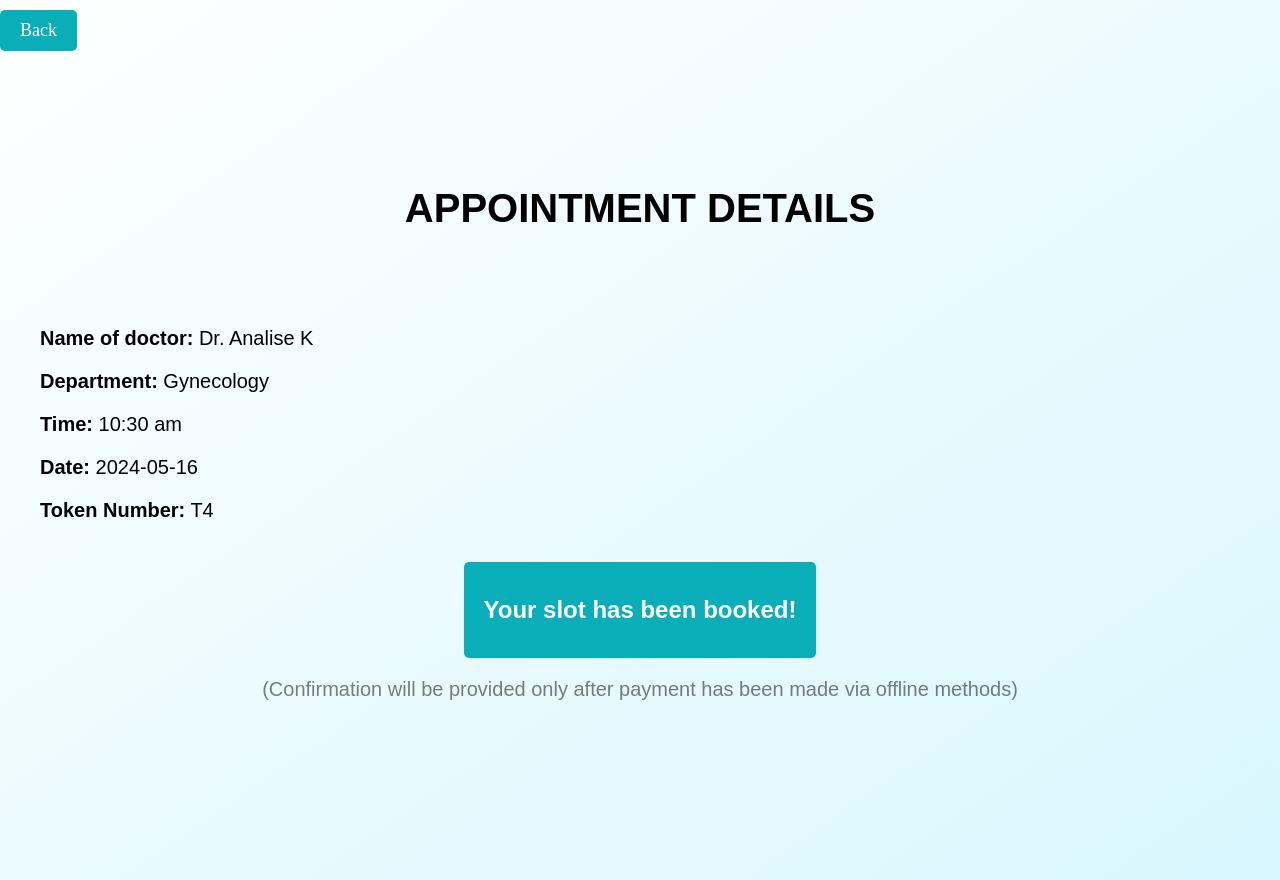
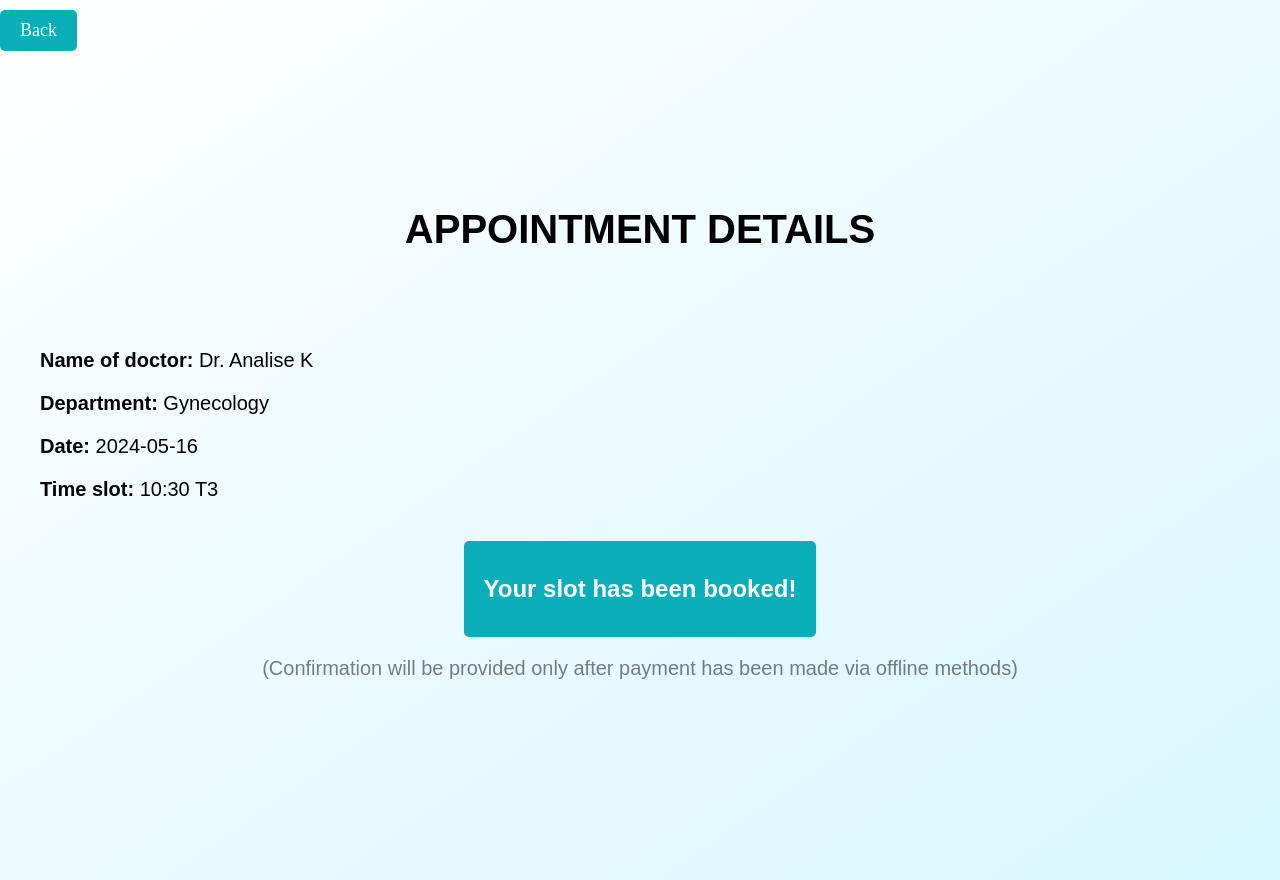
Before and after one commit to Arundhathi-R/HTMS2, a React (Create React App) app in the folder miniproj/src/: page /confirm in a window 1280 px wide. Built offline with nearby package versions, Linux system fonts and the light colour scheme; the HTML template or start-up script is replaced by a standard one.

Commit message:
Added functionalities

```diff
--- a/miniproj/src/AvSlots/avslots.js
+++ b/miniproj/src/AvSlots/avslots.js
@@ -31,26 +31,26 @@ function Avslots() {
       <div className="timeSlotsWrapper">
         {/* Your time slot rendering logic */}
         <div className={`timeSlot ${selectedSlot === '10:00' ? 'selected' : ''}`} onClick={() => handleSlotClick('10:00')}>
-          <div className="time">10:00</div>
+          <div className="time">10:00 T1</div>
         </div>
         <div className={`timeSlot ${selectedSlot === '10:30' ? 'selected' : ''}`} onClick={() => handleSlotClick('10:30')}>
-          <div className="time">10:30</div>
+          <div className="time">10:30 T3</div>
         </div>
         <div className={`timeSlot ${selectedSlot === '12:30' ? 'selected' : ''}`} onClick={() => handleSlotClick('12:30')}
         >
-          <div className="time">12:30</div>
+          <div className="time">12:30 T6</div>
         </div>
         <div className={`timeSlot ${selectedSlot === '14:20' ? 'selected' : ''}`} onClick={() => handleSlotClick('14:20')}
         >
-          <div className="time">14:20</div>
+          <div className="time">14:20 T8</div>
         </div>
         <div className={`timeSlot ${selectedSlot === '15:00' ? 'selected' : ''}`} onClick={() => handleSlotClick('15:00')}
         >
-          <div className="time">15:00</div>
+          <div className="time">15:00 T10</div>
         </div>
         <div className={`timeSlot ${selectedSlot === '15:30' ? 'selected' : ''}`} onClick={() => handleSlotClick('15:30')}
         >
-          <div className="time">15:30</div>
+          <div className="time">15:30 T11</div>
         </div>
         {/* Add similar divs for other time slots */}
       </div>
--- a/miniproj/src/DrDetails/drdetails.js
+++ b/miniproj/src/DrDetails/drdetails.js
@@ -1,49 +1,76 @@
-import React from 'react';
+import React, { useState, useEffect } from 'react';
 import './drdetails.css';
-import doctorImage from './assets/dr 2 analise k.jpeg';
-import { useNavigate } from 'react-router-dom';
+import { useNavigate, useParams } from 'react-router-dom';
+import { db } from '../config/firebase'; // Import Firestore db instance
+import { doc, getDoc } from 'firebase/firestore';
+
 function Drdetails() {
+  const { id } = useParams(); // Get the doctor ID from URL params
+  const [doctorDetails, setDoctorDetails] = useState(null);
   const navigate = useNavigate();
 
-    const handlebookingButtonClick = () => {
+  useEffect(() => {
+    const fetchDoctorDetails = async () => {
+      try {
+        // Fetch the doctor details from Firestore based on the doctor ID
+        const doctorDoc = await getDoc(doc(db, 'Doctors', id));
+        if (doctorDoc.exists()) {
+          setDoctorDetails(doctorDoc.data());
+        } else {
+          console.log('Doctor not found');
+          // Handle case where doctor with specified ID doesn't exist
+        }
+      } catch (error) {
+        console.error('Error fetching doctor details:', error);
+        // Handle error, show message to user, etc.
+      }
+    };
+
+    fetchDoctorDetails();
+  }, [id]);
+
+  const handleBookingButtonClick = () => {
     navigate('/appntbook');
   };
-    const handletokenButtonClick = () => {
+
+  const handleTokenButtonClick = () => {
     navigate('/livetoken');
   };
+
   const handleBackButtonClick = () => {
     navigate('/patient');
   };
+
   return (
     <div className="detailsContainer">
       <button className="backButton" onClick={handleBackButtonClick}>Back</button>
 
       <h2>DOCTOR DETAILS</h2>
-      <div className="imageContainer">
-        <img src={doctorImage} alt=" " className="doctorImage" />
-      </div>
+      {/* div className="imageContainer">
+        <img src={doctorDetails?.image} alt=" " className="doctorImage" />
+  </div>) */}
       <div className="detailRow">
         <span className="label">Name:</span>
-        <span className="info">Dr. Analise K</span>
+        <span className="info">{doctorDetails?.Name}</span>
       </div>
       <div className="detailRow">
         <span className="label">Department:</span>
-        <span className="info">Gynecology</span>
+        <span className="info">{doctorDetails?.Dept}</span>
       </div>
       <div className="detailRow">
         <span className="label">Contact No:</span>
-        <span className="info">5689521619</span>
+        <span className="info">{doctorDetails?.PhNo}</span>
       </div>
       <div className="detailRow">
         <span className="label">Email:</span>
-        <span className="info">dranalise@gmail.com</span>
+        <span className="info">{doctorDetails?.email}</span>
       </div>
 
       <div className="buttonRow">
-        <button className="bookAppointmentButton"    onClick={handlebookingButtonClick}style={{ backgroundColor: 'rgb(10, 174, 185)' }}>Book an Appointment</button>
+        <button className="bookAppointmentButton" onClick={handleBookingButtonClick} style={{ backgroundColor: 'rgb(10, 174, 185)' }}>Book an Appointment</button>
       </div>
       <div className="buttonRow">
-        <button className="tokenStatusButton" onClick={handletokenButtonClick}style={{ backgroundColor: 'rgb(10, 174, 185)' }}>Token Status</button>
+        <button className="tokenStatusButton" onClick={handleTokenButtonClick} style={{ backgroundColor: 'rgb(10, 174, 185)' }}>Token Status</button>
       </div>
     </div>
   );
--- a/miniproj/src/appmnt confirm/confirm.js
+++ b/miniproj/src/appmnt confirm/confirm.js
@@ -14,11 +14,10 @@ const ConfirmationPage = () => {
 
       <h1 className="page-title">APPOINTMENT DETAILS</h1>
       <div className="appointment-details">
-        <p><span className="detail-label">Name of doctor:</span> Dr. Analise K</p>
+      <p><span className="detail-label">Name of doctor:</span> Dr. Analise K</p>
         <p><span className="detail-label">Department:</span> Gynecology</p>
-        <p><span className="detail-label">Time:</span> 10:30 am</p>
         <p><span className="detail-label">Date:</span> 2024-05-16</p>
-        <p><span className="detail-label">Token Number:</span> T4</p>
+        <p><span className="detail-label">Time slot:</span> 10:30 T3</p>
       </div>
       <div className="confirmation-message">
         <div className="confirmation-box">
--- a/miniproj/src/patient portal/patient.js
+++ b/miniproj/src/patient portal/patient.js
@@ -47,7 +47,7 @@ const PatientPortal = () => {
 
   const handleDoctorClick = (doctor) => {
     // Open a new window with doctor details
-    window.open(`/doctor/${doctor.id}`, '_blank');
+    window.open(`/doctor/Doc${doctor.id}`, '_blank');
   };
 
   const handleImageChange = (event) => {
--- a/miniproj/src/signup/signup.js
+++ b/miniproj/src/signup/signup.js
@@ -2,7 +2,8 @@ import React from 'react';
 import './signup.css';
 import { useNavigate } from 'react-router-dom';
 import { createUserWithEmailAndPassword } from 'firebase/auth';
-import { auth } from '../config/firebase'; // Import Firebase auth instance
+import { auth, db } from '../config/firebase';
+import { collection,addDoc } from 'firebase/firestore';
 
 const Signup = () => {
     const navigate = useNavigate();
@@ -13,14 +14,22 @@ const Signup = () => {
         const phone = document.getElementById('Phone no').value;
         const age = document.getElementById('Age').value;
         const gender = document.getElementById('Gender').value;
+        const password = document.getElementById('Password').value;
         const email = document.getElementById('Username').value;
-        const password = document.getElementById('Password').value;
 
         try {
             // Create user in Firebase Authentication
             await createUserWithEmailAndPassword(auth, email, password);
+            const docRef1 = await addDoc(collection(db, "Patients"), {
+              Address: address,
+              Age: age,
+              Gender: gender,
+              Name: name,
+              Phone: phone,
+            });
+            console.log("Document written with ID: ", docRef1.id);
 
-            // After successful signup, navigate to login page
+            // After successful signup and adding patient details, navigate to login page
             navigate('/login');
         } catch (error) {
             console.error('Error signing up:', error.message);
@@ -38,13 +47,13 @@ const Signup = () => {
 
             <form className="signup-form">
                 <div className="input-container">
-            <label htmlfor="Name">Name:</label>
+                    <label htmlFor="Name">Name:</label>
                     <input type="text" id="Name" placeholder="Enter your name" />
                     <hr className="line" />
                 </div>
                 <div className="input-container">
-            <label htmlfor="Address">Address:</label>
-            <input type="text"  id="Address" placeholder=" Enter your address" />
+                    <label htmlFor="Address">Address:</label>
+                    <input type="text" id="Address" placeholder=" Enter your address" />
                     <hr className="line" />
                 </div>
                 <div className="input-container">
```
Lines whose indentation alone changed are shown as unchanged.
